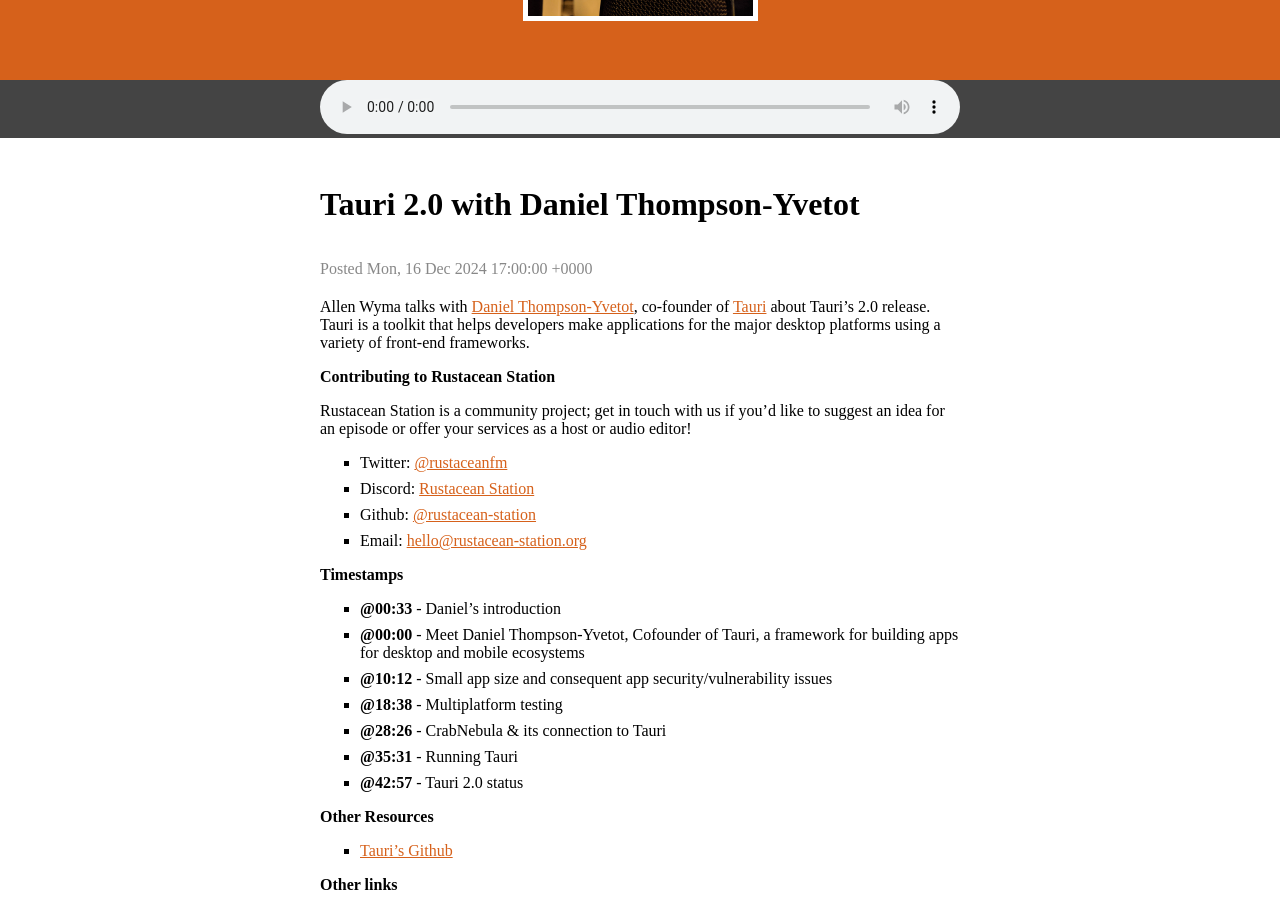
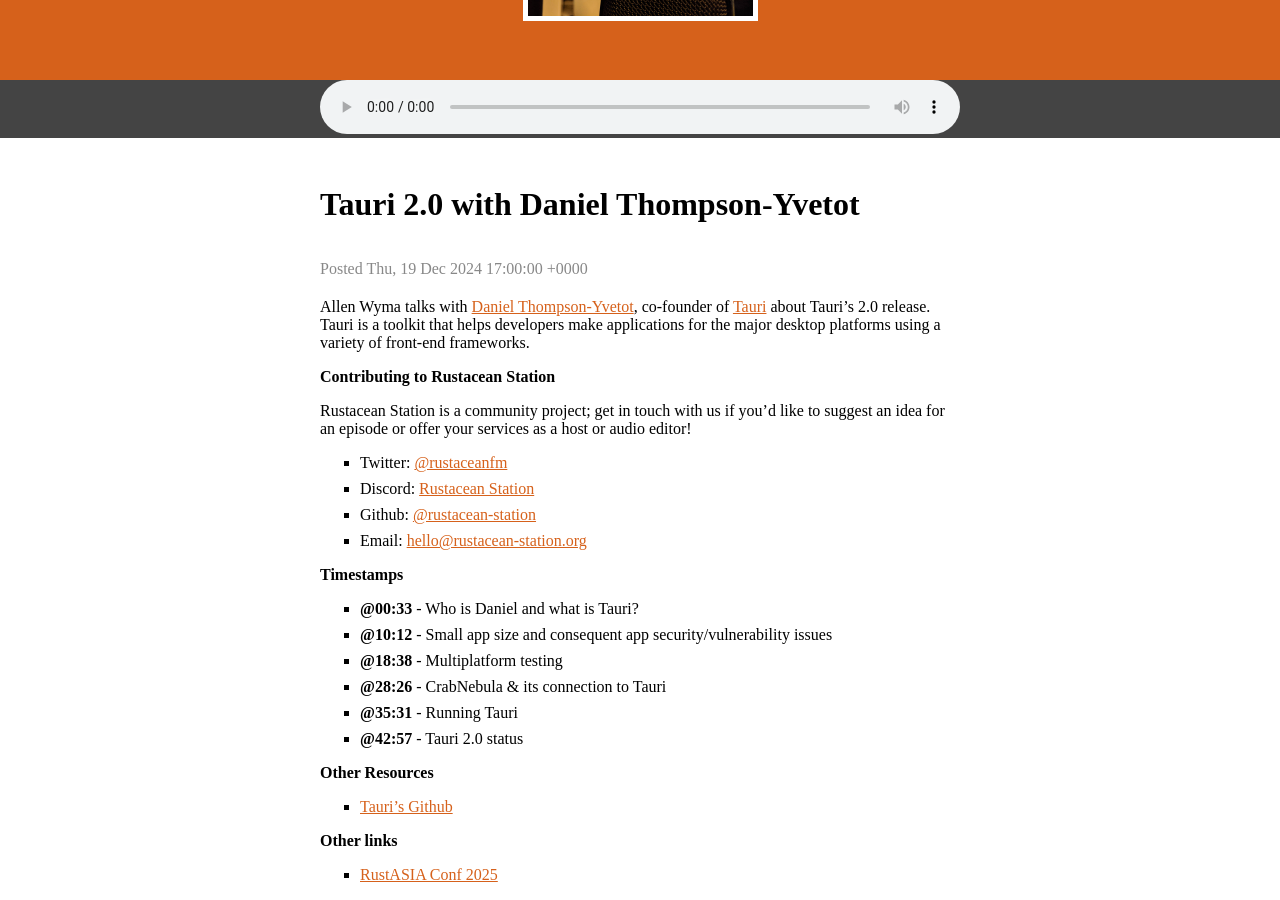
Before and after one commit to rustacean-station/rustacean-station.org, a Jekyll site: the page built from _episodes/interviews/2024-12-19-daniel-thompson-yvetot.md, in a window 1280 px wide and 900 px high, scrolled down 365 px. Built offline with Jekyll 4.4.1, drawn with Linux system fonts in a browser that asks for light colours.

Commit message:
Update and rename 2024-12-16-daniel-thompson.md to 2024-12-19-daniel-thompson-yvetot.md

```diff
--- a/_episodes/interviews/2024-12-16-daniel-thompson.md
+++ b/_episodes/interviews/2024-12-19-daniel-thompson-yvetot.md
@@ -18,8 +18,7 @@
 - Email: [hello@rustacean-station.org](mailto:hello@rustacean-station.org)
 
 ## Timestamps
-- [@00:33] - Daniel's introduction
-- [@00:00] - Meet Daniel Thompson-Yvetot, Cofounder of Tauri, a framework for building apps for desktop and mobile ecosystems
+- [@00:33] - Who is Daniel and what is Tauri?
 - [@10:12] - Small app size and consequent app security/vulnerability issues
 - [@18:38] - Multiplatform testing
 - [@28:26] - CrabNebula & its connection to Tauri
```
Also changed, not shown: other parts of _episodes/interviews/2024-12-19-daniel-thompson-yvetot.md (+2 -2 lines).
